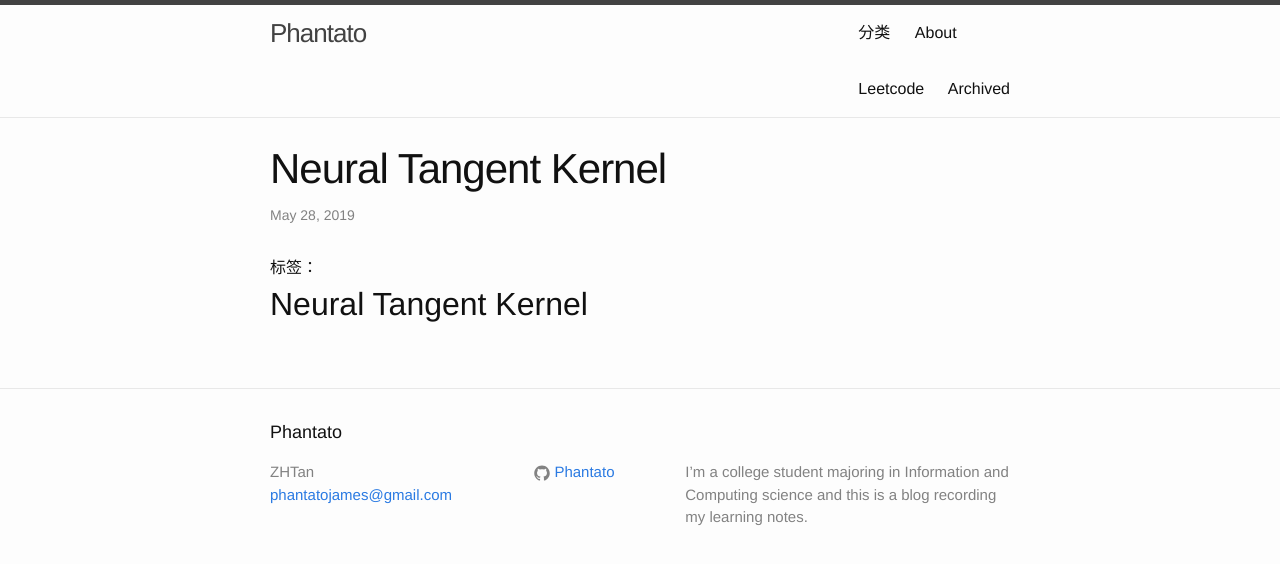
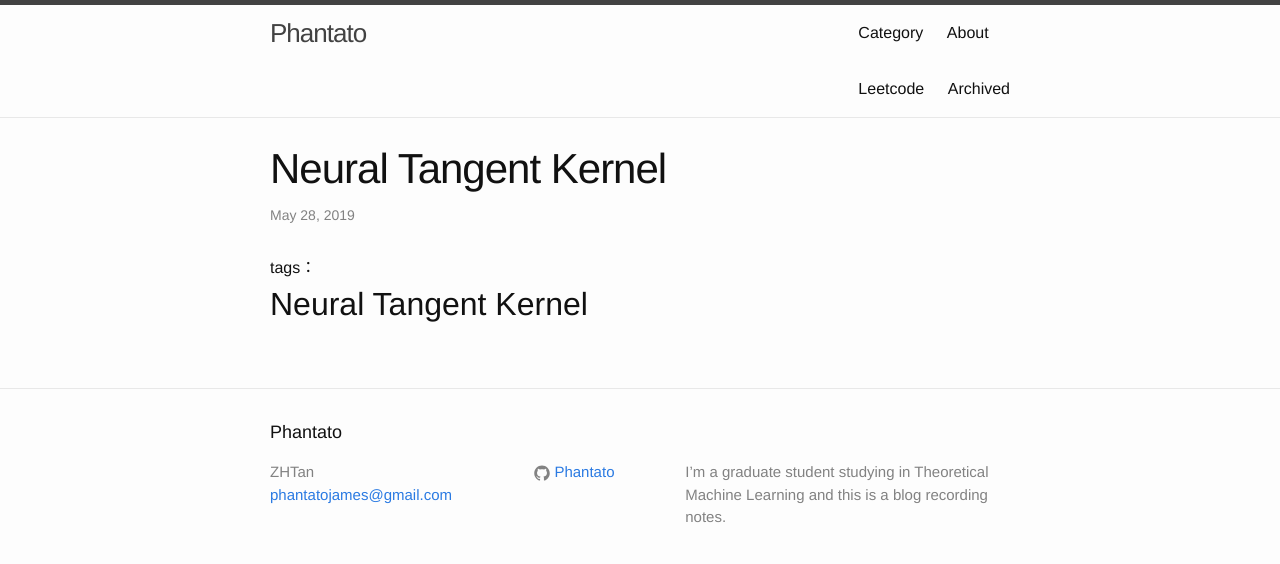
Before and after one commit to Phantato/Phantato.github.io, a Jekyll site: the page built from _posts/2019-05-28-Neural Tangent Kernel.md, in a window 1280 px wide. Shown: the top 564 px of the page. Built offline with Jekyll 4.4.1, drawn with Linux system fonts in a browser that asks for light colours.

Commit message:
modify category style

```diff
--- a/1.categories.html
+++ b/1.categories.html
@@ -1,16 +1,16 @@
 ---
 layout: categories
-title: 分类
+title: Category
 permalink: /categories/
 ---
 
 {% for category in site.categories%}
-<div class="site-categories"  onclick="showThisCategory(this)">
+<inline-block class="site-categories"  onclick="showThisCategory(this)">
   <a class="category-title">{{ category | first }} ({{ category | last | size }})</a>
   <ui class="category-posts">
     {% for post in category[1] %}
     <li><a href="{{ post.url | prepend: site.baseurl }}">{{ post.title }}</a></li>
     {% endfor %}
   </ui>
-</div>
+</inline-block>
 {% endfor %}
--- a/_config.yml
+++ b/_config.yml
@@ -10,7 +10,7 @@
 auth: ZHTan
 email: phantatojames@gmail.com
 description: > # this means to ignore newlines until "baseurl:"
-  I’m a college student majoring in Information and Computing science and this is a blog recording my learning notes.
+  I’m a graduate student studying in Theoretical Machine Learning and this is a blog recording notes.
 baseurl: "" # the subpath of your site, e.g. /blog
 url: "Phantato.github.io" # the base hostname & protocol for your site
 # twitter_username: jekyllrb
--- a/_layouts/post.html
+++ b/_layouts/post.html
@@ -9,7 +9,7 @@
   </header>
 {% if page.tags %}
   <div>
-    标签：
+    tags：
     {% for tag in page.tags %}
       <span class="post-tags">{{ tag }}</span>
     {% endfor %}
--- a/js/categoryAnime.js
+++ b/js/categoryAnime.js
@@ -1,5 +1,10 @@
 function showThisCategory(node)
 {
+    disp = node.getElementsByClassName("category-posts-show")[0]
+    if(disp){
+        disp.className = "catagory-posts"
+        return
+    }
     disp = document.getElementsByClassName("category-posts-show")[0]
     if(disp) disp.className = "category-posts"
     child = node.getElementsByClassName("category-posts")[0]
```
